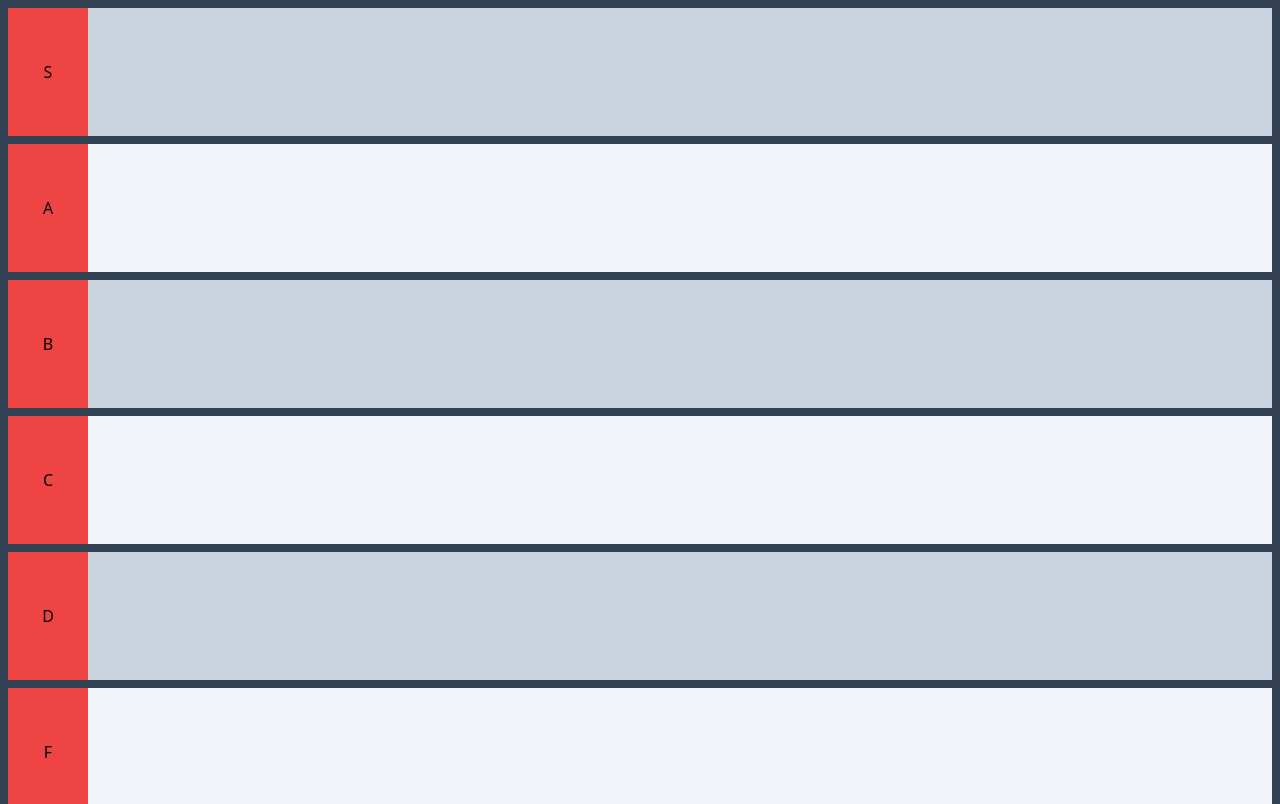
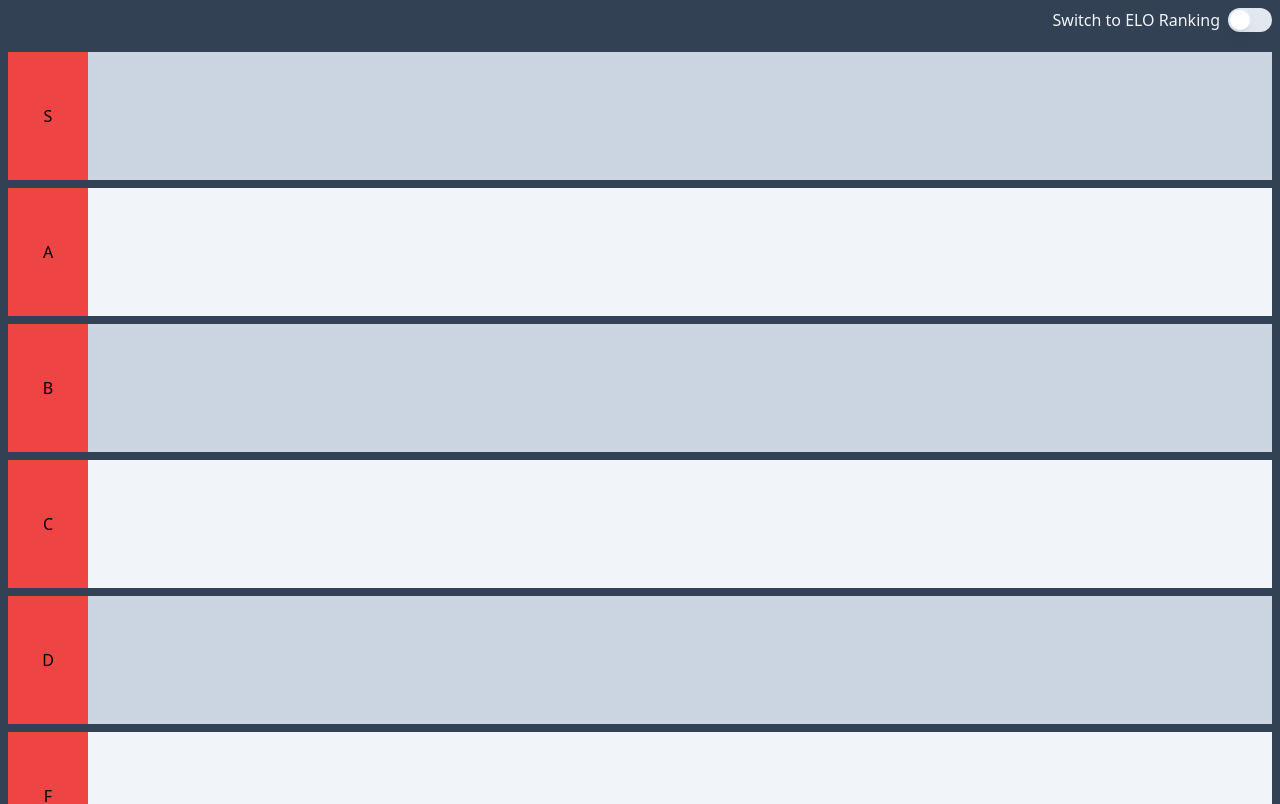
Before and after one commit to yd24/elo-tier-list, a React (Vite) app in the folder client/: page / in a window 1280 px wide. Shown: the top 804 px of the page. Built offline with nearby package versions, Linux system fonts and the light colour scheme.

Commit message:
Create toggle for ELO rank items

```diff
--- a/client/package.json
+++ b/client/package.json
@@ -14,6 +14,8 @@
     "@dnd-kit/core": "^6.1.0",
     "@dnd-kit/utilities": "^3.2.2",
     "@radix-ui/react-dialog": "^1.1.1",
+    "@radix-ui/react-label": "^2.1.0",
+    "@radix-ui/react-switch": "^1.1.0",
     "class-variance-authority": "^0.7.0",
     "clsx": "^2.1.1",
     "lucide-react": "^0.424.0",
--- /dev/null
+++ b/client/src/components/ui/label.tsx
@@ -0,0 +1,24 @@
+import * as React from "react"
+import * as LabelPrimitive from "@radix-ui/react-label"
+import { cva, type VariantProps } from "class-variance-authority"
+
+import { cn } from "@/lib/utils"
+
+const labelVariants = cva(
+  "text-sm font-medium leading-none peer-disabled:cursor-not-allowed peer-disabled:opacity-70"
+)
+
+const Label = React.forwardRef<
+  React.ElementRef<typeof LabelPrimitive.Root>,
+  React.ComponentPropsWithoutRef<typeof LabelPrimitive.Root> &
+    VariantProps<typeof labelVariants>
+>(({ className, ...props }, ref) => (
+  <LabelPrimitive.Root
+    ref={ref}
+    className={cn(labelVariants(), className)}
+    {...props}
+  />
+))
+Label.displayName = LabelPrimitive.Root.displayName
+
+export { Label }
--- /dev/null
+++ b/client/src/components/ui/switch.tsx
@@ -0,0 +1,27 @@
+import * as React from "react"
+import * as SwitchPrimitives from "@radix-ui/react-switch"
+
+import { cn } from "../../lib/utils"
+
+const Switch = React.forwardRef<
+  React.ElementRef<typeof SwitchPrimitives.Root>,
+  React.ComponentPropsWithoutRef<typeof SwitchPrimitives.Root>
+>(({ className, ...props }, ref) => (
+  <SwitchPrimitives.Root
+    className={cn(
+      "peer inline-flex h-6 w-11 shrink-0 cursor-pointer items-center rounded-full border-2 border-transparent transition-colors focus-visible:outline-none focus-visible:ring-2 focus-visible:ring-slate-950 focus-visible:ring-offset-2 focus-visible:ring-offset-white disabled:cursor-not-allowed disabled:opacity-50 data-[state=checked]:bg-slate-900 data-[state=unchecked]:bg-slate-200 dark:focus-visible:ring-slate-300 dark:focus-visible:ring-offset-slate-950 dark:data-[state=checked]:bg-slate-50 dark:data-[state=unchecked]:bg-slate-800",
+      className
+    )}
+    {...props}
+    ref={ref}
+  >
+    <SwitchPrimitives.Thumb
+      className={cn(
+        "pointer-events-none block h-5 w-5 rounded-full bg-white shadow-lg ring-0 transition-transform data-[state=checked]:translate-x-5 data-[state=unchecked]:translate-x-0 dark:bg-slate-950"
+      )}
+    />
+  </SwitchPrimitives.Root>
+))
+Switch.displayName = SwitchPrimitives.Root.displayName
+
+export { Switch }
--- a/client/src/features/tierlist/components/rank-container.tsx
+++ b/client/src/features/tierlist/components/rank-container.tsx
@@ -21,6 +21,7 @@ export default function RankContainer(props: RankContainerProps) {
     });
 
     return (
+        <>
             <div className="flex min-h-32 mb-2 even:bg-slate-100 odd:bg-slate-300"
                 ref={setNodeRef}
             >
@@ -31,5 +32,7 @@ export default function RankContainer(props: RankContainerProps) {
                 />
                 <ItemContainer dndID={props.dndID} items={props.items}/>
             </div>
+        </>
+
     );
 }
--- /dev/null
+++ b/client/src/features/tierlist/components/rank-toggle.tsx
@@ -0,0 +1,21 @@
+import { Switch } from "../../../components/ui/switch";
+import { Label } from "../../../components/ui/label";
+
+interface RankToggleProps {
+  isELORanksOn: boolean,
+  handleELOToggle: () => void,
+}
+
+export default function RankToggle(props: RankToggleProps) {
+  return (
+    <div className="flex justify-end items-center gap-2 bg-transparent text-slate-100 mb-5">
+      <Label className="text-md cursor-pointer" htmlFor="rankToggle">
+        Switch to ELO Ranking
+      </Label>
+      <Switch id="rankToggle"
+        checked={props.isELORankOn}
+        onChange={props.handleELOToggle}
+      />
+    </div>
+  );
+}
--- a/client/src/features/tierlist/index.tsx
+++ b/client/src/features/tierlist/index.tsx
@@ -1,6 +1,7 @@
 import ItemContainer from "./components/item-container";
 import ItemContainerControls from "./components/item-container-controls";
 import RankContainer from "./components/rank-container";
+import RankToggle from "./components/rank-toggle";
 
 import { useState } from "react";
 
@@ -41,6 +42,7 @@ const test_data = [
 
 function TierListPage() {
   const [ranks, setRanks] = useState<string[]>(["S", "A", "B", "C", "D", "F"]);
+  const [isELORanksOn, toggleELORanks] = useState(false);
 
   //setup containers for each rank and the unranked items
   const [itemContainers, setItemContainers] = useState<ItemContainerType[]>(
@@ -65,6 +67,10 @@ function TierListPage() {
       prevContainers[prevContainers.length - 1].items.push(newItem);
       return [...prevContainers];
     });
+  };
+
+  const handleELOToggle = () => {
+    toggleELORanks((currentStatus) => !currentStatus);
   };
 
   const updateRankHandler = (value: string, idx: number) => {
@@ -126,7 +132,8 @@ function TierListPage() {
             //active item is rearranging within same container
             //we want it to go BEFORE if it's from the right side, AFTER if it's from the left side.
             if (activeContainer === overContainer) {
-              destinationIndex = activeIndex > overIndex ? overIndex : overIndex + 1;
+              destinationIndex =
+                activeIndex > overIndex ? overIndex : overIndex + 1;
             } else {
               //active item is coming from another container
               //intuitively, we want it to drop BEFORE the over item
@@ -144,11 +151,10 @@ function TierListPage() {
   };
 
   return (
-    <div>
-      <DndContext
-        onDragEnd={dragEndHandler}
-      >
-        <div id="rankArea" className="p-2 bg-slate-700">
+    <div className="bg-slate-700 p-2">
+      <DndContext onDragEnd={dragEndHandler}>
+        <RankToggle isELORanksOn={isELORanksOn} handleELOToggle={handleELOToggle} />
+        <div id="rankArea">
           {ranks.map((rank: string, idx: number) => (
             <RankContainer
               key={idx}
```
Also changed, not shown: 1 other file (tests, documents, lock files or other folders). Lines whose indentation alone changed are shown as unchanged.
